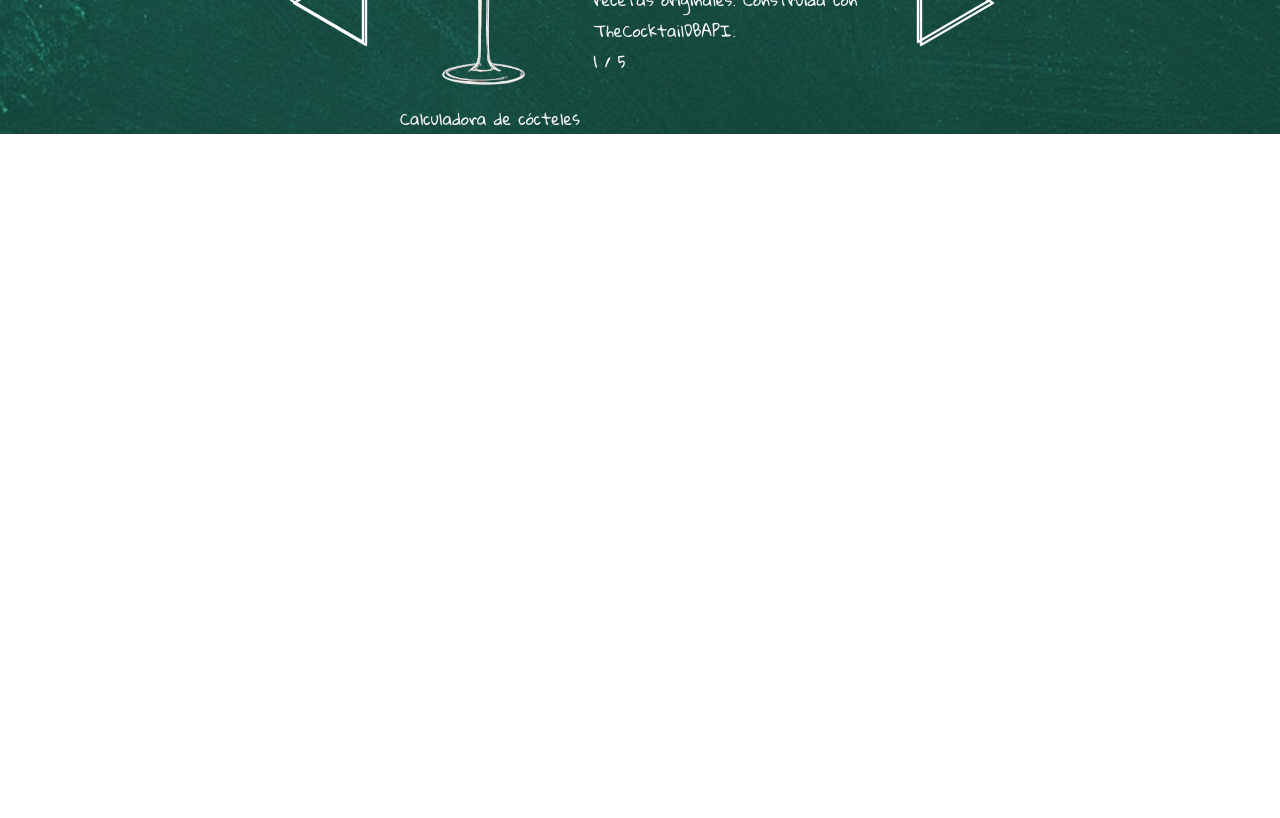
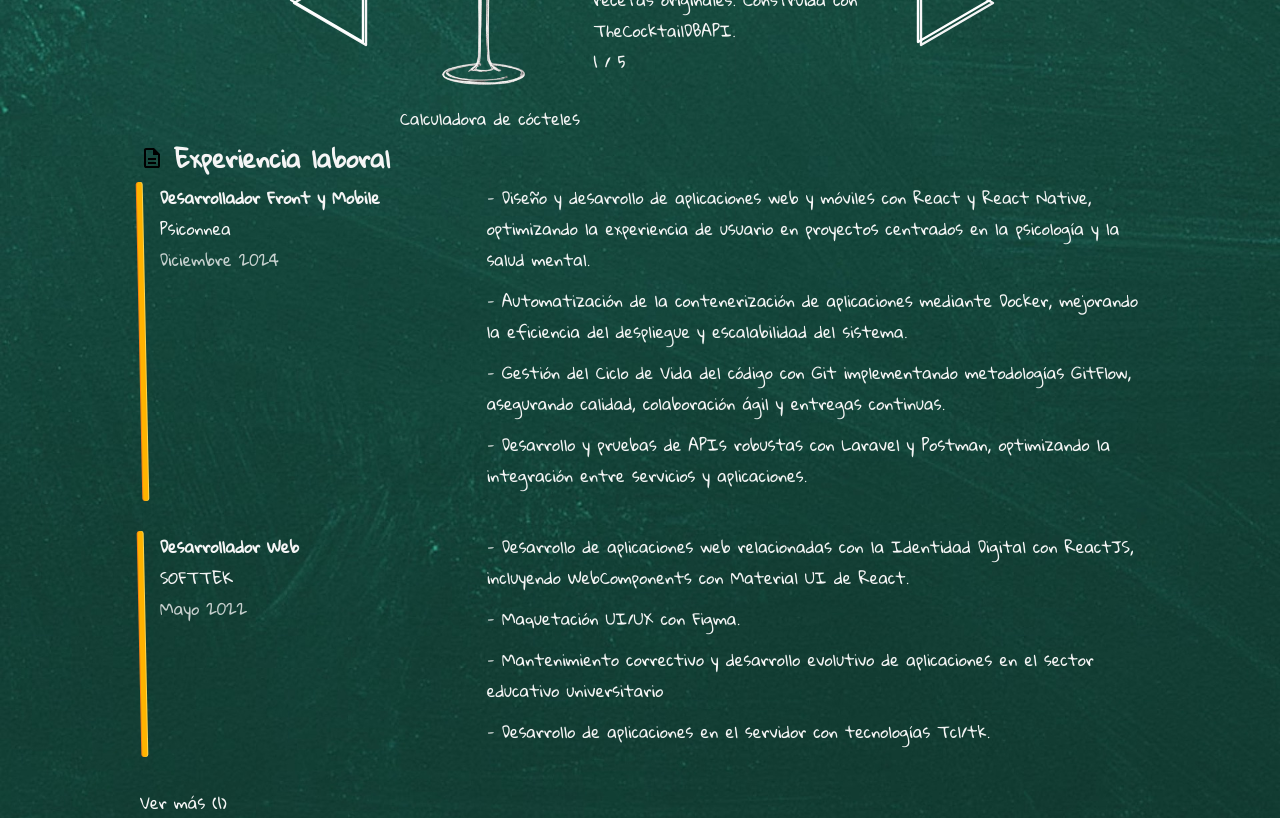
Before and after one commit to JuananA1000/Portfolio, a React (Vite) app: page / in a window 1280 px wide. Shown: the part 1380-2198 px from the top of the page. Before the commit the page ends 1514 px from the top, so only its background shows below. Built offline with nearby package versions, Linux system fonts and the light colour scheme.

Commit message:
FIX: Estilo adaptado en Experiencia

```diff
--- a/src/App.jsx
+++ b/src/App.jsx
@@ -9,8 +9,8 @@ function App() {
     <>
       <Descripcion />
       <Proyectos />
+      <Experiencia />
       {/*
-      <Experiencia />
       <About />
       <Footer />
       */}
--- a/src/components/Experiencia/Experiencia.css
+++ b/src/components/Experiencia/Experiencia.css
@@ -7,12 +7,26 @@
 }
 
 .empleo {
+  position: relative;
   display: grid;
   grid-template-columns: 1fr 2fr;
-  border-left: 7px solid #ffb300;
   margin-bottom: 30px;
-  justify-content: space-between;
-  padding-left: 10px;
+  padding-left: 20px;
+}
+.empleo::before {
+  content: '';
+  position: absolute;
+  left: 0;
+  top: 0;
+  bottom: 0;
+  width: 5px;
+  background: #ffb300;
+  border-radius: 999px;
+  box-shadow:
+    1px 0 #ffd54f,
+    -1px 0 #f57f17;
+
+  transform: rotate(-1.2deg);
 }
 
 .ver-mas-o-menos {
@@ -34,5 +48,5 @@
 }
 
 #fecha-empleo {
-  opacity: 50%;
+  opacity: 80%;
 }
```
